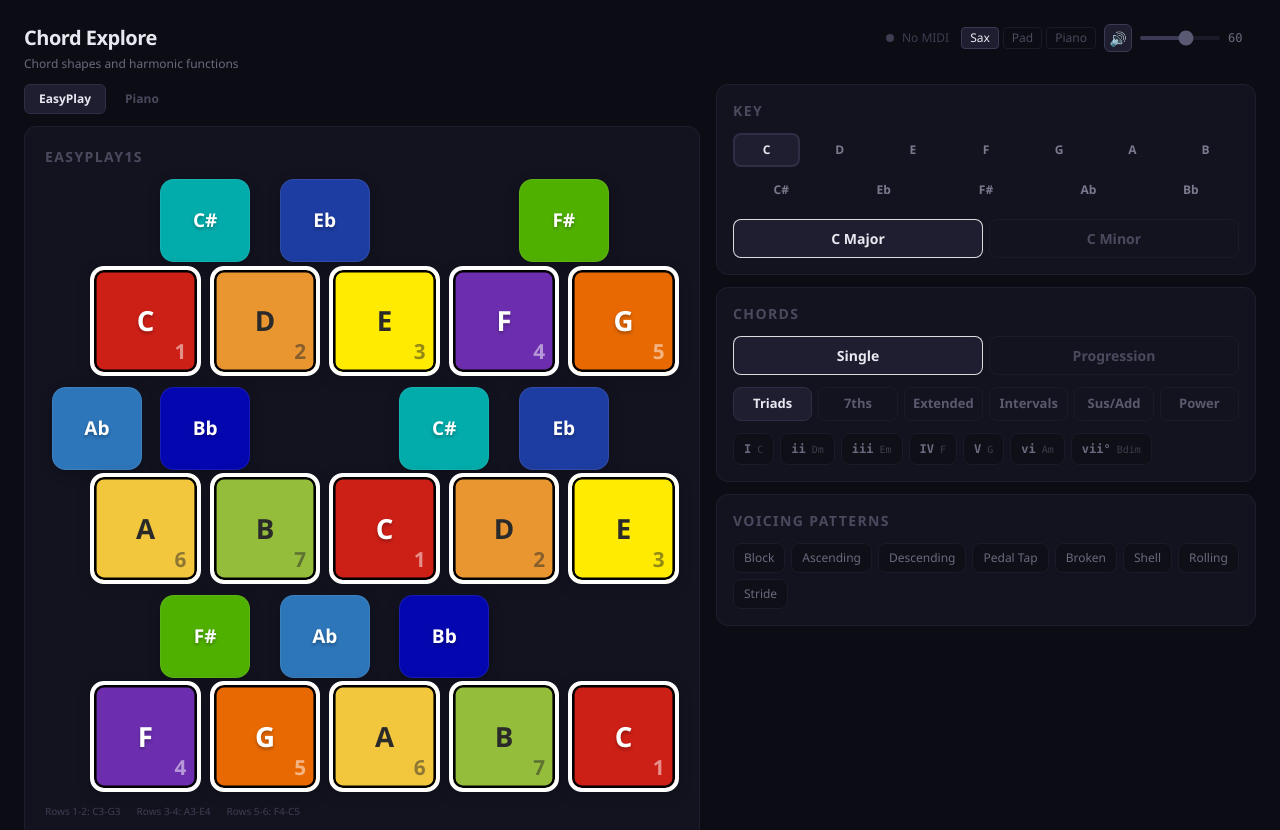
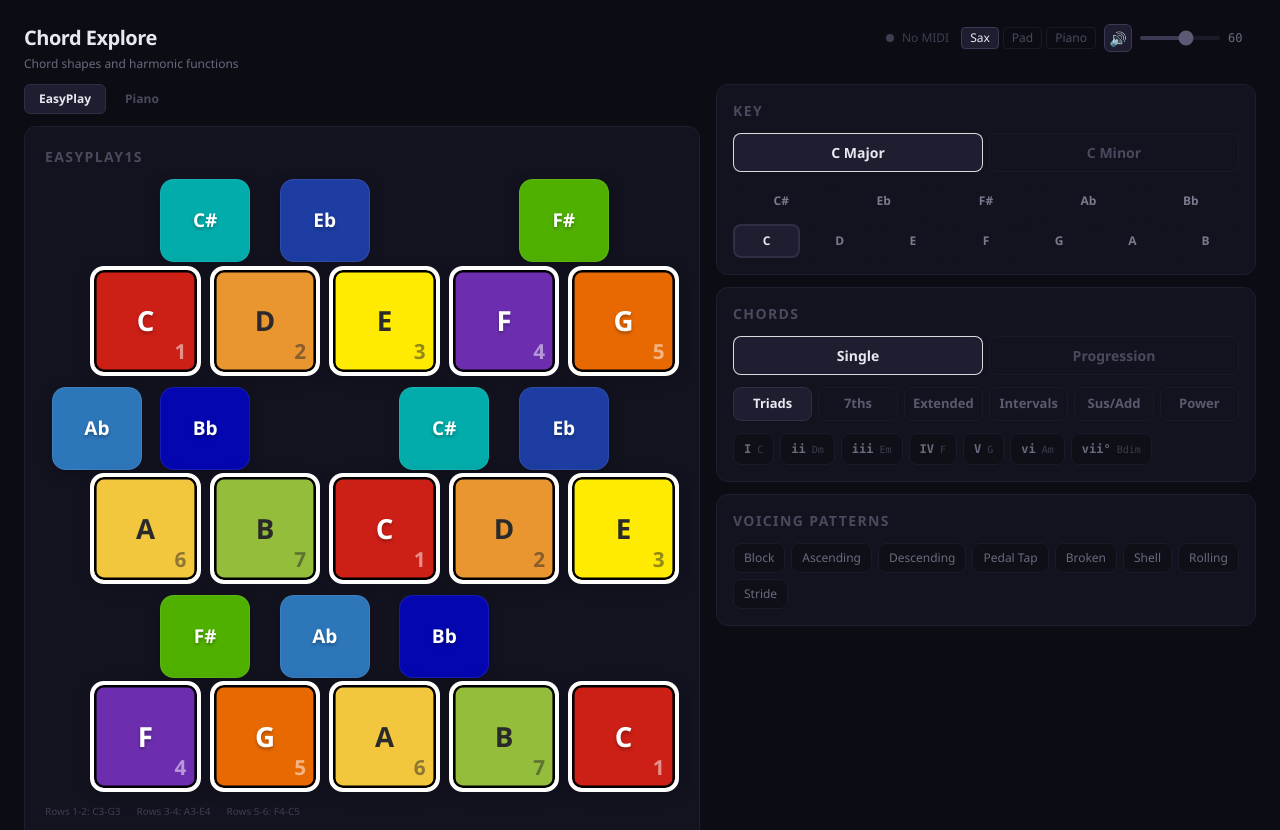
Before and after one commit to swaylenhayes/chord-explorer-easyplay, a React (Vite) app: page / in a window 1280 px wide. Shown: the top 830 px of the page. Built offline with nearby package versions, Linux system fonts and the light colour scheme.

Commit message:
fix(key-selector): correct row order — major/minor top, accidentals middle, naturals bottom

```diff
--- a/src/components/KeySelector.tsx
+++ b/src/components/KeySelector.tsx
@@ -43,22 +43,8 @@ export default function KeySelector({
         KEY
       </div>
 
-      {/* Row 1: Natural notes (white keys) */}
-      <div className="flex gap-1.5 mb-1.5" data-nav-group>
-        {NATURAL_NOTES.map(note => (
-          <NoteButton key={note} note={note} isActive={note === selectedKey} onClick={onKeyChange} />
-        ))}
-      </div>
-
-      {/* Row 2: Accidentals (black keys) */}
+      {/* Row 1: Mode toggle — "{Key} Major / {Key} Minor" */}
       <div className="flex gap-1.5 mb-3" data-nav-group>
-        {ACCIDENTAL_NOTES.map(note => (
-          <NoteButton key={note} note={note} isActive={note === selectedKey} onClick={onKeyChange} />
-        ))}
-      </div>
-
-      {/* Row 3: Mode toggle — shows "{Key} Major / {Key} Minor" */}
-      <div className="flex gap-1.5" data-nav-group>
         {(['major', 'minor'] as Mode[]).map(mode => {
           const isActive = selectedMode === mode;
           return (
@@ -78,6 +64,20 @@ export default function KeySelector({
           );
         })}
       </div>
+
+      {/* Row 2: Accidentals (black keys) */}
+      <div className="flex gap-1.5 mb-1.5" data-nav-group>
+        {ACCIDENTAL_NOTES.map(note => (
+          <NoteButton key={note} note={note} isActive={note === selectedKey} onClick={onKeyChange} />
+        ))}
+      </div>
+
+      {/* Row 3: Natural notes (white keys) */}
+      <div className="flex gap-1.5" data-nav-group>
+        {NATURAL_NOTES.map(note => (
+          <NoteButton key={note} note={note} isActive={note === selectedKey} onClick={onKeyChange} />
+        ))}
+      </div>
     </div>
   );
 }
```
